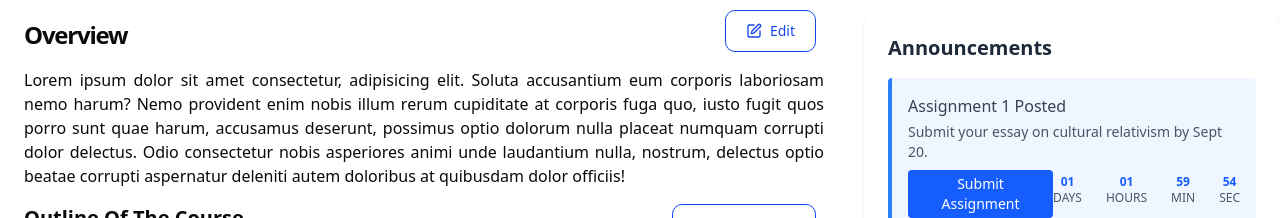
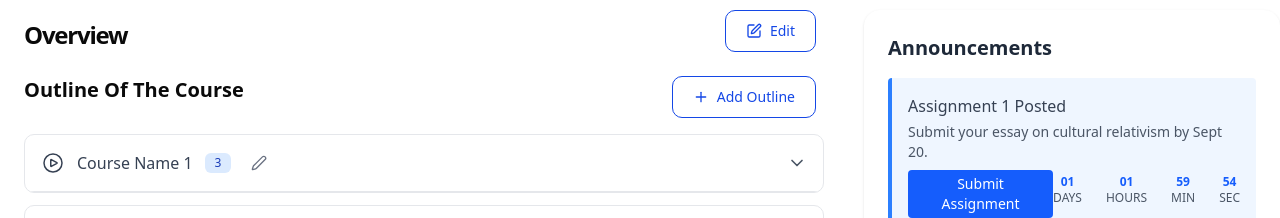
Before and after one commit to smashfakuddin/course-manager, a Next.js app: page /courses/1 in a window 1280 px wide. Shown: the part 582-800 px from the top of the page. Built offline with nearby package versions, Linux system fonts and the light colour scheme; no server answers; the database is empty.

Commit message:
outline saving added

```diff
--- a/app/courses/[courseid]/page.tsx
+++ b/app/courses/[courseid]/page.tsx
@@ -26,20 +26,11 @@ export default async function CourseIdPage({
         <div className=" col-span-2 space-y-4">
           {/* overview of the course design */}
           <Overview
-            overview={`
-        Lorem ipsum dolor sit amet consectetur, adipisicing elit. Soluta
-        accusantium eum corporis laboriosam nemo harum? Nemo provident
-        enim nobis illum rerum cupiditate at corporis fuga quo, iusto fugit quos
-        porro sunt quae harum, accusamus deserunt, possimus optio dolorum nulla
-
-        placeat numquam corrupti dolor delectus. Odio consectetur nobis
-        asperiores animi unde laudantium nulla, nostrum, delectus optio beatae
-        corrupti aspernatur deleniti autem doloribus at quibusdam dolor
-        officiis!`}
+            overview={''}
           />
           {/* Course outline with resourece */}
           <div className="">
-            <Outline />
+            <Outline courseId = {courseid}/>
           </div>
           {/* Discussion */}
           <div className="bg-white shadow rounded-2xl p-6">
--- a/components/coursedetails/AddOutline.tsx
+++ b/components/coursedetails/AddOutline.tsx
@@ -2,21 +2,41 @@
 import { PlusIcon } from "lucide-react";
 import { useState } from "react";
 import Modal from "../common/Modal";
+import { addOutlineByCourse } from "@/db/queries/outline";
 import AddOutlineForm from "./AddOutlineForm";
+import { toast } from "react-toastify";
 
-export default function AddOutline() {
+type AddOutlineProps = {
+  courseId: string;
+};
+
+type Payload = {
+  title: string;
+  description: string;
+};
+export default function AddOutline({ courseId }: AddOutlineProps) {
   const [modalOpen, setModalOpen] = useState(false);
-  const outlineObject = {
-    id: crypto.randomUUID(),
-    title: "This is an awesome title",
-    description: "this is an awesome description",
-  };
 
   const handleModalOpen = () => {
     setModalOpen(true);
   };
   const handleModalClose = () => {
     setModalOpen(false);
+  };
+
+  const handleSubmit = async (payload: Payload, isEdit: boolean) => {
+    try {
+      const data = {
+        ...payload,
+        courseId,
+      };
+      const response = await addOutlineByCourse(data);
+      if (response.success) {
+        toast.success(response.message);
+      } else if (!response.success) {
+        toast.error(response.message);
+      }
+    } catch (error) {}
   };
   return (
     <>
@@ -28,7 +48,11 @@ export default function AddOutline() {
       </button>
       {modalOpen && (
         <Modal isOpen={modalOpen} onClose={handleModalClose}>
-          <AddOutlineForm outlineObject={undefined} onClose={handleModalClose} onSubmit={()=>{}}/>
+          <AddOutlineForm
+            outlineObject={undefined}
+            onClose={handleModalClose}
+            onSubmit={handleSubmit}
+          />
         </Modal>
       )}
     </>
--- a/components/coursedetails/AddOutlineForm.tsx
+++ b/components/coursedetails/AddOutlineForm.tsx
@@ -7,6 +7,7 @@ export default function AddOutlineForm({
   outlineObject,
   onClose,
   onSubmit,
+
 }: {
   outlineObject?: Outline; // 👈 optional, if empty → Add mode
   onClose: () => void;
@@ -25,7 +26,7 @@ export default function AddOutlineForm({
 
     const payload = { title, description };
 
-    // onSubmit(payload, !!outlineObject); // 👈 send data + isEdit flag
+    onSubmit(payload, !!outlineObject); // 👈 send data + isEdit flag
     console.log(payload, !!outlineObject); // 👈 send data + isEdit flag
     onClose();
   };
--- a/components/coursedetails/Outline.tsx
+++ b/components/coursedetails/Outline.tsx
@@ -1,18 +1,21 @@
-import { PlusIcon } from "lucide-react";
 
 import OutlineCard from "./OutlineCard";
 import AddOutline from "./AddOutline";
 
-export default function Outline() {
+type OutlineProps={
+    courseId:string
+}
+
+export default function Outline({courseId}:OutlineProps) {
   return (
     <div className="px-6 space-y-2 ">
       <div className=" flex justify-between">
         <h2 className=" text-xl font-semibold ">Outline Of The Course</h2>
-        <AddOutline/>
+        <AddOutline courseId={courseId}/>
       </div>
       <div className=" space-y-3">
         {Array.from({ length: 5 }).map((_, index) => (
-          <OutlineCard index={index} />
+          <OutlineCard index={index} key={index}/>
         ))}
       </div>
     </div>
--- a/components/coursedetails/OutlineCard.tsx
+++ b/components/coursedetails/OutlineCard.tsx
@@ -1,36 +1,61 @@
 "use client";
 import { useState } from "react";
-import { ChevronUp, ChevronDown } from "lucide-react";
+import { ChevronUp, ChevronDown, Edit2 } from "lucide-react";
 import Video from "@/icons/Video";
 import Resource from "./Resource";
 
 export default function OutlineCard({ index }: { index: number }) {
   const [open, setOpen] = useState(false);
 
+  const handleEdit = () => {
+    console.log("i am clicked");
+  };
+
   return (
     <div className="border border-gray-200 rounded-lg overflow-hidden">
       <h2>
-        <button
-          type="button"
+        <div
           className={`flex cursor-pointer items-center justify-between w-full p-4 font-medium text-gray-700 border-b border-gray-200 hover:bg-gray-100 gap-3 ${
             open ? "bg-gray-50" : ""
           }`}
-          onClick={() => setOpen(!open)}
-          aria-expanded={open}
         >
-          <div className="flex items-center gap-3">
+          {/* Left side (toggles accordion) */}
+          <div
+            className="flex items-center gap-3 flex-1"
+            onClick={() => setOpen(!open)}
+          >
             <Video />
-            <span>Course Name {index + 1}</span>{" "}
+            <span>Course Name {index + 1}</span>
             <span className="bg-blue-100 text-blue-800 text-xs font-medium me-2 px-2.5 py-0.5 rounded-sm dark:bg-blue-900 dark:text-blue-300">
               3
             </span>
+            <button
+              type="button"
+              onClick={(e) => {
+                e.stopPropagation(); // don’t toggle
+                handleEdit();
+              }}
+              className="text-gray-500 hover:text-blue-600 cursor-pointer"
+            >
+              <Edit2 className="w-4 h-4" />
+            </button>
           </div>
-          {open ? (
-            <ChevronUp className="w-5 h-5 text-gray-600" />
-          ) : (
-            <ChevronDown className="w-5 h-5 text-gray-600" />
-          )}
-        </button>
+
+          {/* Right side (edit + chevron) */}
+          <div className="flex items-center gap-4">
+            <button
+              type="button"
+              onClick={() => setOpen(!open)}
+              className="text-gray-600"
+            >
+              {open ? (
+                <ChevronUp className="w-5 h-5" />
+              ) : (
+                <ChevronDown className="w-5 h-5" />
+              )}
+            </button>
+          </div>
+        </div>
       </h2>
 
       {/* Dropdown content */}
--- /dev/null
+++ b/db/queries/outline.js
@@ -0,0 +1,26 @@
+"use server";
+
+import { dbConnect } from "@/db/dbconnect.js";
+import Course from "@/models/course";
+import Outline from "@/models/outline";
+
+export async function addOutlineByCourse(data) {
+  await dbConnect();
+  if (!data) {
+    return { success: false, message: "No Data Given" };
+  }
+  const { title, description, courseId } = data;
+
+  try {
+    const outline = await Outline.create({ title, description });
+    console.log("outline", outline);
+    const course = await Course.findById(courseId);
+    course.outline.push(outline._id);
+
+    await course.save();
+
+    return { success: true, message: "Outline Saved Successfully" };
+  } catch (error) {
+    return { success: true, message: error?.message };
+  }
+}
--- a/models/course.js
+++ b/models/course.js
@@ -10,11 +10,7 @@ const courseSchema = new Schema(
     event: { type: [String], default: [] }, // array of event names or IDs
     enrolled: [{ type: mongoose.Schema.Types.ObjectId, ref: "User" }],
     picked: { type: mongoose.Schema.Types.ObjectId, ref: "User" }, // picked by teacher
-    resource: {
-      type: [mongoose.Schema.Types.ObjectId],
-      ref: "Resource",
-      default: [],
-    }, // array of resource links or IDs
+    outline:[{type:mongoose.Schema.Types.ObjectId, ref:'Outline'}],
     semester: { type: Number, required: true },
     credits: { type: Number, required: true },
     assignment:[{ type: mongoose.Schema.Types.ObjectId, ref: "Assignment" }]
--- /dev/null
+++ b/models/outline.js
@@ -0,0 +1,20 @@
+import mongoose from "mongoose";
+
+const { Schema, model, models } = mongoose;
+
+const outlineSchema = new Schema(
+  {
+    title: { type: String, required: true, unique: true },
+    description: { type: String, required: true },
+    resource: {
+      type: [mongoose.Schema.Types.ObjectId],
+      ref: "Resource",
+      default: [],
+    },
+  },
+  { timestamps: true }
+);
+
+const Outline = models.Outline || model("Outline", outlineSchema);
+
+export default Outline;
```
